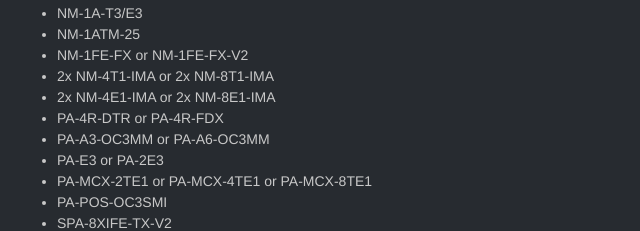
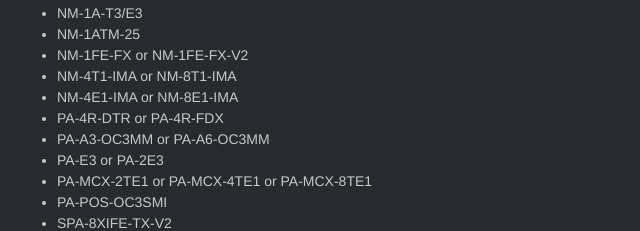
Before and after one commit to kadencabs/website, an Eleventy site: page posts/homelab-wishlist.md in a window 1280 px wide. Shown: the part 427-658 px from the top of the page, 138-778 px from the left. Built offline with nearby package versions, Linux system fonts and the light colour scheme; Eleventy itself is replaced by a stand-in of ours; files that its build step writes are made by us from their sources.

Commit message:
Update Posts “homelab-wishlist”

```diff
--- a/posts/homelab-wishlist.md
+++ b/posts/homelab-wishlist.md
@@ -19,8 +19,8 @@ description: ''
 - NM-1A-T3/E3
 - NM-1ATM-25
 - NM-1FE-FX or NM-1FE-FX-V2
-- 2x NM-4T1-IMA or 2x NM-8T1-IMA
-- 2x NM-4E1-IMA or 2x NM-8E1-IMA
+- NM-4T1-IMA or NM-8T1-IMA
+- NM-4E1-IMA or NM-8E1-IMA
 - PA-4R-DTR or PA-4R-FDX
 - PA-A3-OC3MM or PA-A6-OC3MM
 - PA-E3 or PA-2E3
```
